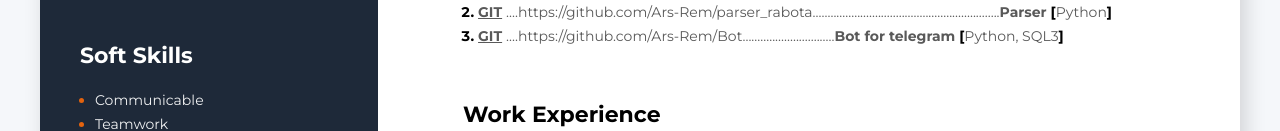
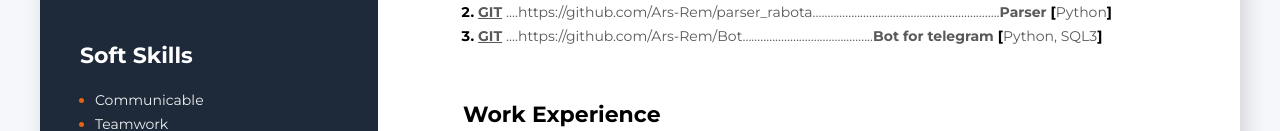
Before and after one commit to Ars-Rem/Resume, a plain HTML site: page index.html in a window 1280 px wide. Shown: the part 568-699 px from the top of the page. Drawn offline with Linux system fonts and the light colour scheme.

Commit message:
Update index.html

```diff
--- a/index.html
+++ b/index.html
@@ -151,7 +151,7 @@
 
                     <li class="project-item">
                     <a class="projects-link" href="https://github.com/Ars-Rem/Bot">GIT</a>
-                        <span class="dots">....https://github.com/Ars-Rem/Bot...............................<b>Bot for telegram</b></span>
+                        <span class="dots">....https://github.com/Ars-Rem/Bot............................................<b>Bot for telegram</b></span>
                         <span><b>[</b><span class="tech-name">Python, SQL3</span><b>]</b></span>
                     </li>
                 </ol>
```
